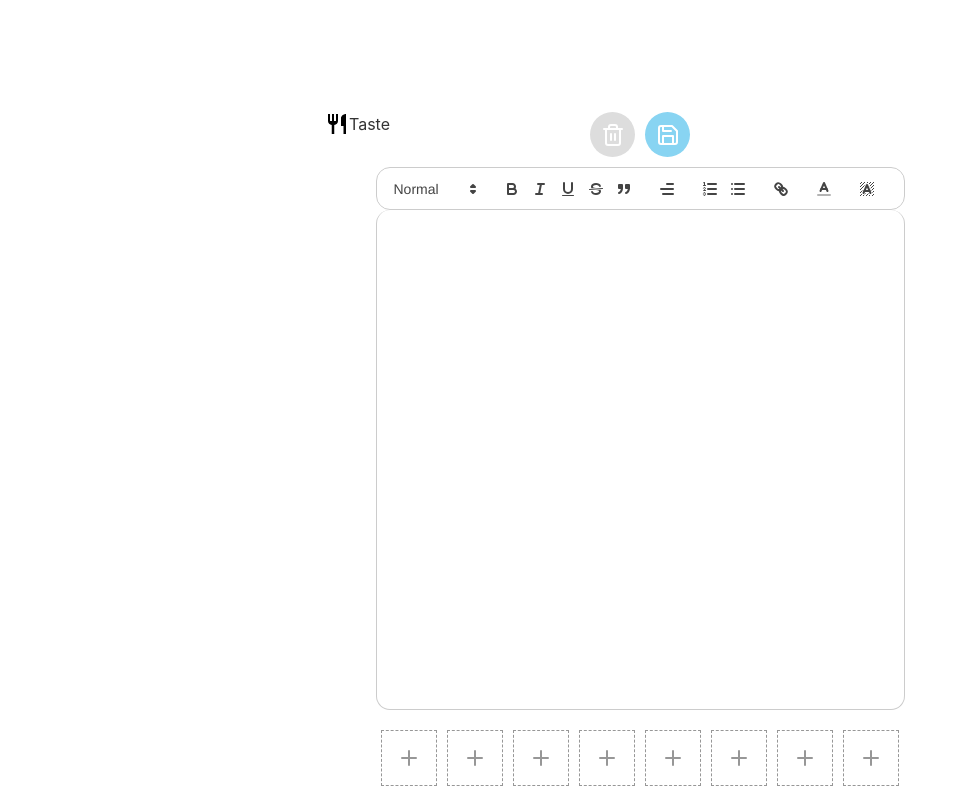
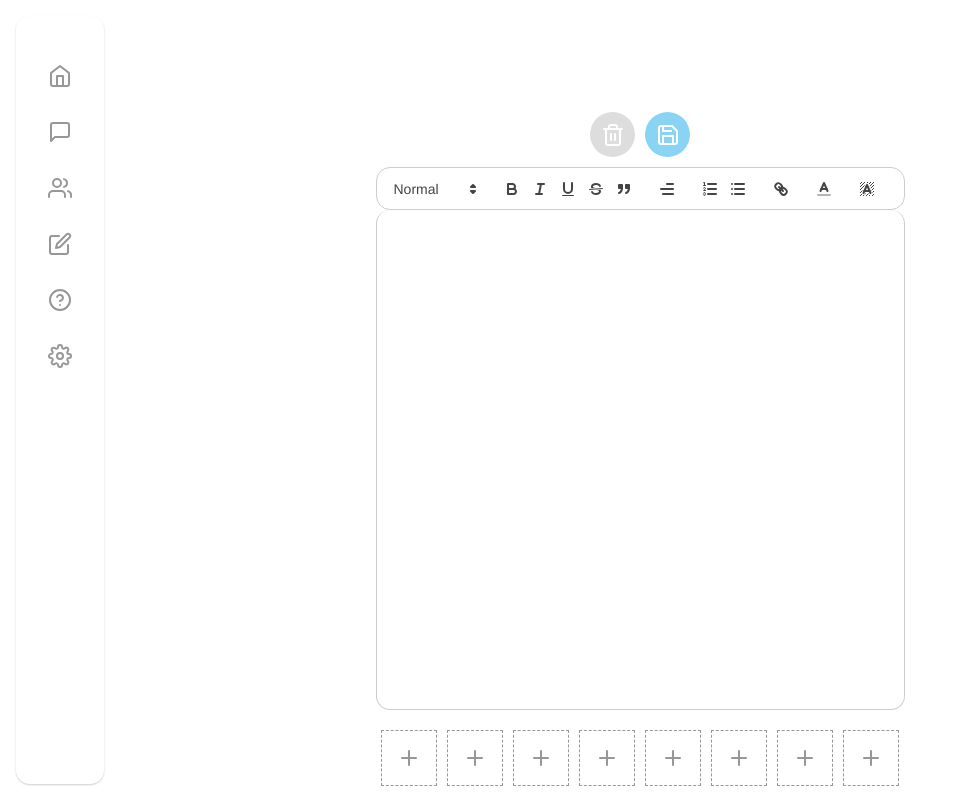
Before and after one commit to SuniPro/JudiciousPassion-client, a React (Vite) app: page /posting in a window 1280 px wide. Shown: the whole page, without its empty margins (0-953 px from the left). Built offline with nearby package versions, Linux system fonts and the light colour scheme.

Commit message:
feat : sideNav 도입 완료

```diff
--- a/src/components/Layouts/SideNav.tsx
+++ b/src/components/Layouts/SideNav.tsx
@@ -1,27 +1,53 @@
 import styled from "@emotion/styled";
-import { ReactNode } from "react";
-import RestaurantIcon from "@mui/icons-material/Restaurant";
-import { css } from "@emotion/react";
+import React, { ReactNode, useEffect } from "react";
+import { css, keyframes } from "@emotion/react";
+import * as feather from "feather-icons";
+import theme from "../../styles/theme";
+
+const spacer = "1rem";
+const linkHeight = `calc(${spacer} * 3.5)`;
+const timing = "250ms";
+const transition = `${timing} ease all`;
+
+const NAV_MENU = [
+  { icon: "home", link: "/", description: "홈" },
+  { icon: "message-square", link: "/", description: "톡" },
+  { icon: "users", link: "/", description: "친구" },
+  { icon: "edit", link: "posting", description: "작성" },
+  { icon: "help-circle", link: "/", description: "도움" },
+  { icon: "settings", link: "/", description: "설정" },
+];
+
+const createGooeyEffect = (i: number) =>
+  keyframes({
+    "0%": { transform: "scale(1, 1)" },
+    "50%": { transform: "scale(0.5, 1.5)" },
+    "100%": { transform: "scale(1, 1)" },
+  });
 
 export function SideNav() {
+  useEffect(() => {
+    // Feather Icons를 React에 적용
+    feather.replace();
+  }, []);
+
   return (
     <Wrapper>
       <Container>
-        <Nav>
-          <Menu menu="Taste" icon={<RestaurantIcon />} />
-        </Nav>
+        <SideNavbar>
+          <ul className="navbar__menu">
+            {NAV_MENU.map((item, index) => (
+              <SideManuList key={`${index} + ${item}`} index={index}>
+                <SideNavLink href={item.link} className="navbar__link">
+                  <i data-feather={item.icon}></i>
+                  <span>{item.description}</span>
+                </SideNavLink>
+              </SideManuList>
+            ))}
+          </ul>
+        </SideNavbar>
       </Container>
     </Wrapper>
-  );
-}
-
-function Menu(props: { menu: string; icon?: ReactNode }) {
-  const { menu, icon } = props;
-  return (
-    <MenuBox>
-      <IconWrapper color="black">{icon}</IconWrapper>
-      <MenuText>{menu}</MenuText>
-    </MenuBox>
   );
 }
 
@@ -32,17 +58,89 @@ const Wrapper = styled.section`
   height: 100vh;
   display: flex;
   justify-content: flex-start;
+  flex-direction: column;
 `;
 
 const Container = styled.div``;
 
-const Nav = styled.nav``;
+export const SideNavbar = styled.nav`
+  position: fixed;
+  top: ${spacer};
+  left: ${spacer};
+  background: #fff;
+  border-radius: ${theme.borderRadius.roundedBox};
+  padding: ${spacer} 0;
+  box-shadow: ${theme.shadowStyle.default};
+  height: calc(100vh - calc(${spacer} * 4));
+  display: flex;
+  flex-direction: column;
 
-const MenuBox = styled.div`
+  ul {
+    position: relative;
+    padding: 0;
+  }
+`;
+
+const SideManuList = styled.li<{ index: number }>(
+  ({ index }) => css`
+    position: relative;
+
+    &:before {
+      content: "";
+      position: absolute;
+      opacity: 0;
+      z-index: -1;
+      top: 0;
+      left: ${spacer};
+      width: ${linkHeight};
+      height: ${linkHeight};
+      background: ${theme.islandBlueTheme.menuAndToggleActiveColor};
+      border-radius: calc(${theme.borderRadius.roundedBox} * 1.75);
+      transition: ${timing} cubic-bezier(1, 0.2, 0.1, 1.2) all;
+
+      animation: ${createGooeyEffect(index)} ${timing} ease-in-out;
+    }
+
+    &:hover:before {
+      opacity: 1;
+    }
+  `,
+);
+
+const SideNavLink = styled.a`
+  position: relative;
   display: flex;
-  flex-direction: row;
-  flex-wrap: nowrap;
-  justify-content: space-between;
+  align-items: center;
+  justify-content: center;
+  height: ${linkHeight};
+  width: calc(${spacer} * 5.5);
+  color: ${theme.islandBlueTheme.fontSecondary};
+  transition: ${transition};
+
+  span {
+    position: absolute;
+    left: 100%;
+    transform: translate(calc(-1 * ${spacer} * 3));
+    margin-left: 1rem;
+    opacity: 0;
+    pointer-events: none;
+    color: ${theme.islandBlueTheme.menuAndToggleActiveColor};
+    background: #fff;
+    padding: calc(${spacer} * 0.75);
+    border-radius: calc(${theme.borderRadius.roundedBox} * 1.75);
+    transition: ${transition};
+    white-space: nowrap;
+    font-weight: bold;
+  }
+
+  &:hover {
+    color: #fff;
+
+    span {
+      opacity: 1;
+      transform: translate(0);
+    }
+  }
 `;
 
 const IconWrapper = styled.div<{ color?: string }>(
@@ -65,3 +163,20 @@ const MenuText = styled.span`
   font-size: 16px;
   color: #333;
 `;
+
+function Menu(props: { menu: string; icon?: ReactNode }) {
+  const { menu, icon } = props;
+  return (
+    <MenuBox>
+      <IconWrapper color="black">{icon}</IconWrapper>
+      <MenuText>{menu}</MenuText>
+    </MenuBox>
+  );
+}
+
+const MenuBox = styled.div`
+  display: flex;
+  flex-direction: row;
+  flex-wrap: nowrap;
+  justify-content: space-between;
+`;
```
